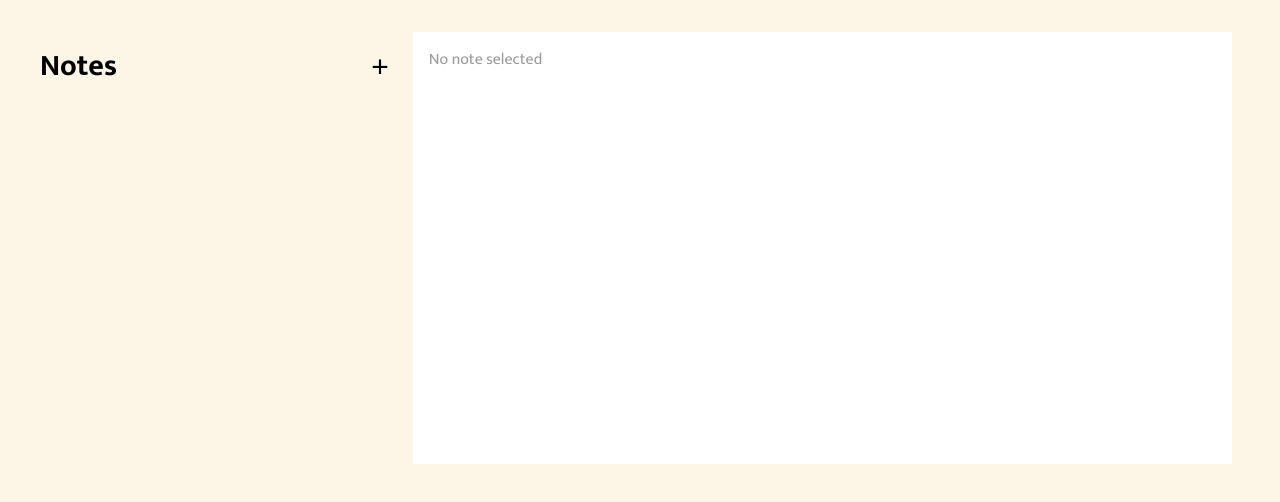
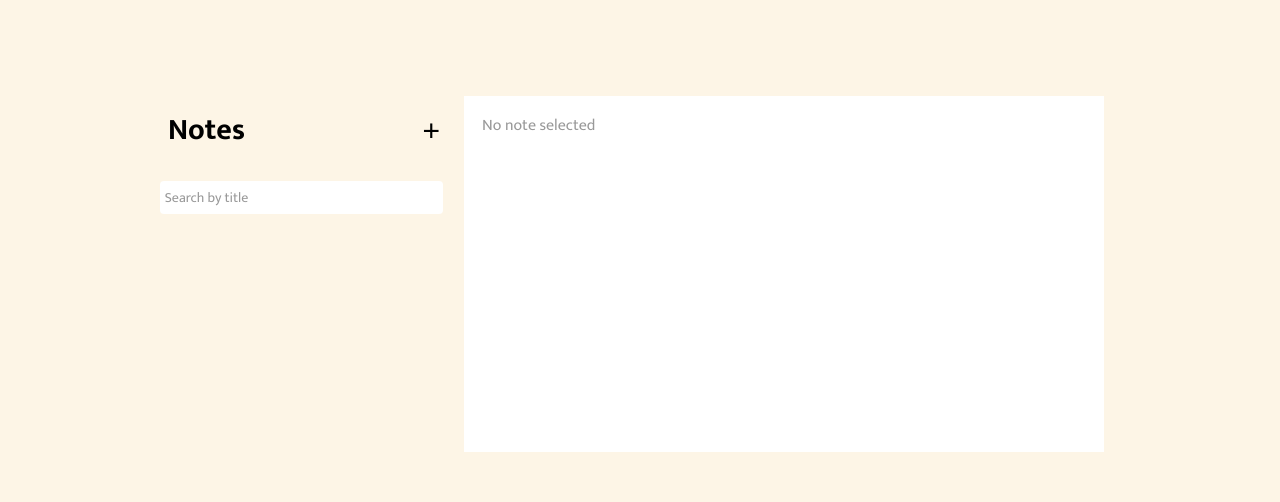
Before and after one commit to onikaChorba/noteMacIOS, a React (Create React App) app: page / in a window 1280 px wide. Shown: the top 502 px of the page. Built offline with nearby package versions, Linux system fonts and the light colour scheme.

Commit message:
feat: add button find notes by title

```diff
--- a/src/App.js
+++ b/src/App.js
@@ -1,39 +1,49 @@
-import { useEffect, useState } from "react";
-import uuid from "react-uuid";
+import React, { useEffect, useState } from "react";
+import { v4 as uuidv4 } from "uuid";
 import Sidebar from "./components/Sidebar/Sidebar";
 import Workspace from "./components/Workspace/Workspace";
 
 function App() {
   const [notes, setNotes] = useState([]);
-  const [activeNote, setActiveNote] = useState(false);
+  const [activeNote, setActiveNote] = useState(null);
 
   const onAddNote = () => {
-    console.log("Add Note");
     const newNote = {
-      id: uuid(),
-      title: "Untitle Note",
+      id: uuidv4(),
+      title: "Untitled Note",
       lastModified: Date.now(),
     };
-    setNotes([newNote, ...notes]);
+    setNotes((prevNotes) => {
+      const updatedNotes = [...prevNotes, newNote];
+      localStorage.setItem("notes", JSON.stringify(updatedNotes));
+      return updatedNotes;
+    });
+    setActiveNote(newNote.id);
   };
 
   const onDeleteNote = (idToDelete) => {
-    setNotes(notes.filter((note) => note.id !== idToDelete));
+    setNotes((prevNotes) => {
+      const updatedNotes = prevNotes.filter((note) => note.id !== idToDelete);
+      localStorage.setItem("notes", JSON.stringify(updatedNotes));
+      return updatedNotes;
+    });
+    setActiveNote((prevActiveNote) =>
+      prevActiveNote === idToDelete ? null : prevActiveNote
+    );
   };
 
   const getActiveNote = () => {
     return notes.find((note) => note.id === activeNote);
   };
 
-  const onUpdateNote = (updateNote) => {
-    const updateNotesArray = notes.map((note) => {
-      if (note.id === activeNote) {
-        return updateNote;
-      }
-      return note;
+  const onUpdateNote = (updatedNote) => {
+    setNotes((prevNotes) => {
+      const updatedNotes = prevNotes.map((note) =>
+        note.id === updatedNote.id ? updatedNote : note
+      );
+      localStorage.setItem("notes", JSON.stringify(updatedNotes));
+      return updatedNotes;
     });
-
-    setNotes(updateNotesArray);
   };
 
   useEffect(() => {
@@ -42,9 +52,6 @@ function App() {
       setNotes(JSON.parse(storedNotes));
     }
   }, []);
-  useEffect(() => {
-    localStorage.setItem("notes", JSON.stringify(notes));
-  }, [notes]);
 
   return (
     <div className="app mainContainer">
--- a/src/components/Sidebar/Sidebar.jsx
+++ b/src/components/Sidebar/Sidebar.jsx
@@ -1,4 +1,5 @@
 import React from "react";
+import { useState } from "react";
 import ReactMarkdown from "react-markdown";
 import "./Sidebar.scss";
 
@@ -9,17 +10,35 @@ export default function Sidebar({
   activeNote,
   setActiveNote,
 }) {
+  const [searchQuery, setSearchQuery] = useState("");
+
   const sortedNotes = notes.sort((a, b) => b.lastModified - a.lastModified);
+
+  const filteredNotes = sortedNotes.filter((note) =>
+    note.title.toLowerCase().includes(searchQuery.toLowerCase())
+  );
+
+  const handleSearch = (event) => {
+    setSearchQuery(event.target.value);
+  };
   return (
     <div className="sidebar">
-      <div className="sidebarHeader">
-        <h1 className="sidebarHeader__title">Notes</h1>
-        <button onClick={onAddNote} className="sidebarHeader__button">
-          <p>+</p>
-        </button>
+      <div>
+        <div className="sidebarHeader">
+          <h1 className="sidebarHeader__title">Notes</h1>
+          <button onClick={onAddNote} className="sidebarHeader__button">
+            <p>+</p>
+          </button>
+        </div>
+        <input
+          className="sidebar__find"
+          value={searchQuery}
+          onChange={handleSearch}
+          placeholder="Search by title"
+        />
       </div>
       <div className="sidebarNotes">
-        {sortedNotes.map((note, index) => (
+        {filteredNotes.map((note, index) => (
           <div
             className={`sidebarNote ${note.id === activeNote && "active"}`}
             key={index}
@@ -27,7 +46,9 @@ export default function Sidebar({
           >
             <div className="sidebarNote__title">
               <div>
-                <strong className="noteTitle">{note.title}</strong>
+                <strong className="noteTitle">
+                  {note.title && note.title.substr(0, 15) + "..."}
+                </strong>
               </div>
               <button
                 onClick={() => onDeleteNote(note.id)}
@@ -38,7 +59,7 @@ export default function Sidebar({
             </div>
 
             <ReactMarkdown className="sidebarNote__body">
-              {note.body && note.body.substr(0, 50) + "..."}
+              {note.body && note.body.substr(0, 20) + "..."}
             </ReactMarkdown>
             <small className="noteMeta">
               {new Date(note.lastModified).toLocaleDateString("en-GB", {
--- a/src/components/Sidebar/Sidebar.scss
+++ b/src/components/Sidebar/Sidebar.scss
@@ -1,5 +1,26 @@
 .sidebar {
   min-width: 30%;
+  &__find {
+    width: 95%;
+    padding: 0.3rem;
+    border: none;
+    border-radius: 4px;
+    background-color: white;
+    font-size: 14px;
+    font-family: "Mukta", sans-serif;
+    color: #333;
+    transition: background-color 0.3s ease;
+    margin-bottom: 0.5rem;
+    &:focus {
+      outline: none;
+      background-color: #fff;
+      box-shadow: 0 0 0 2px orange;
+    }
+
+    &::placeholder {
+      color: #999;
+    }
+  }
 }
 .sidebarHeader {
   display: flex;
--- a/src/components/Workspace/Workspace.scss
+++ b/src/components/Workspace/Workspace.scss
@@ -35,17 +35,18 @@
   }
 }
 .noNote {
+  border: 2px solid white;
+  min-height: 40vh;
+  padding: 1rem;
   width: 100%;
-  min-height: 50vh;
-  background: white;
   margin: 1rem;
-  padding: 1rem;
   color: #999;
   font-family: "Mukta", sans-serif;
+  background: white;
 }
 .worcspacePreview {
   border: 2px solid white;
-  min-height: 40%;
+  min-height: 40vh;
   padding: 1rem;
   width: 100%;
 
--- a/src/index.scss
+++ b/src/index.scss
@@ -34,7 +34,10 @@ h6 {
   justify-content: space-between;
 }
 .mainContainer {
-  padding: 1rem 2rem;
+  padding: 2rem 2rem;
+  width: 75%;
+  margin: 3rem auto;
+  // min-height: 100vh;
 }
 p,
 small {
```
